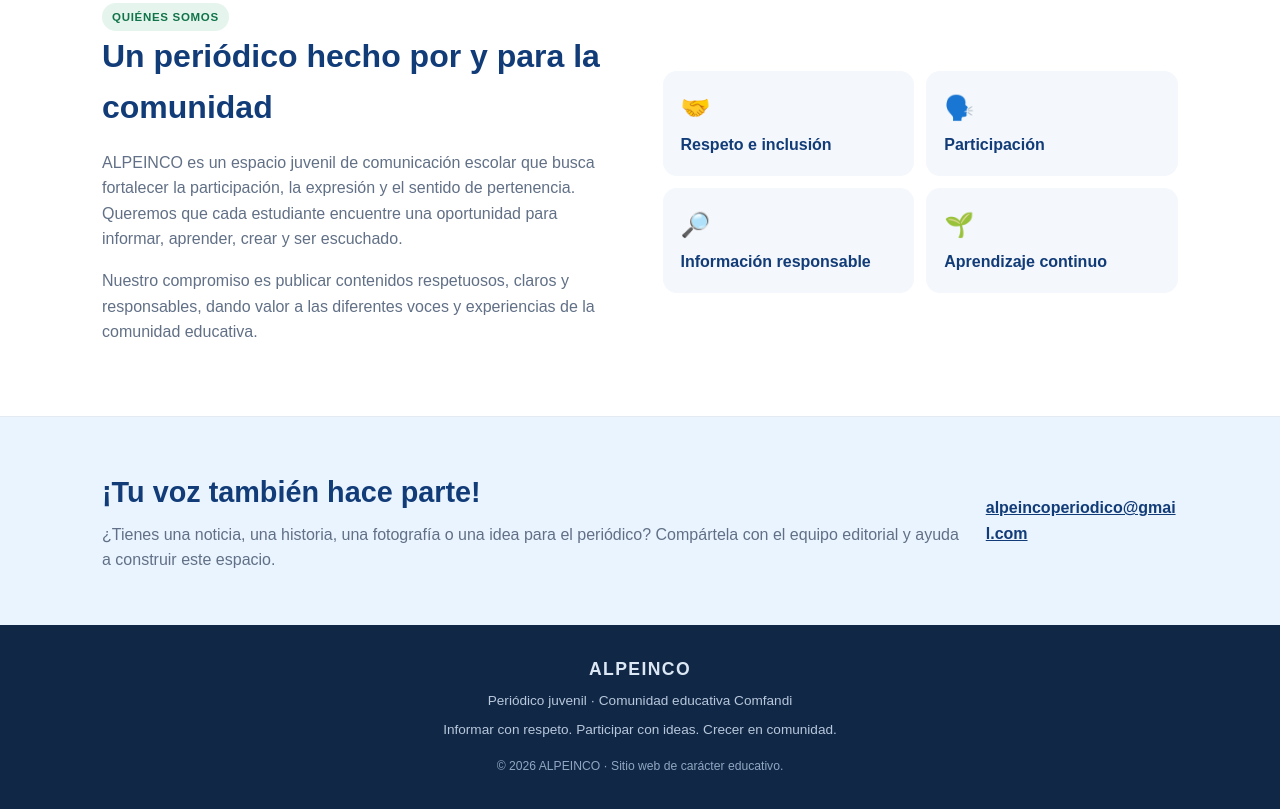
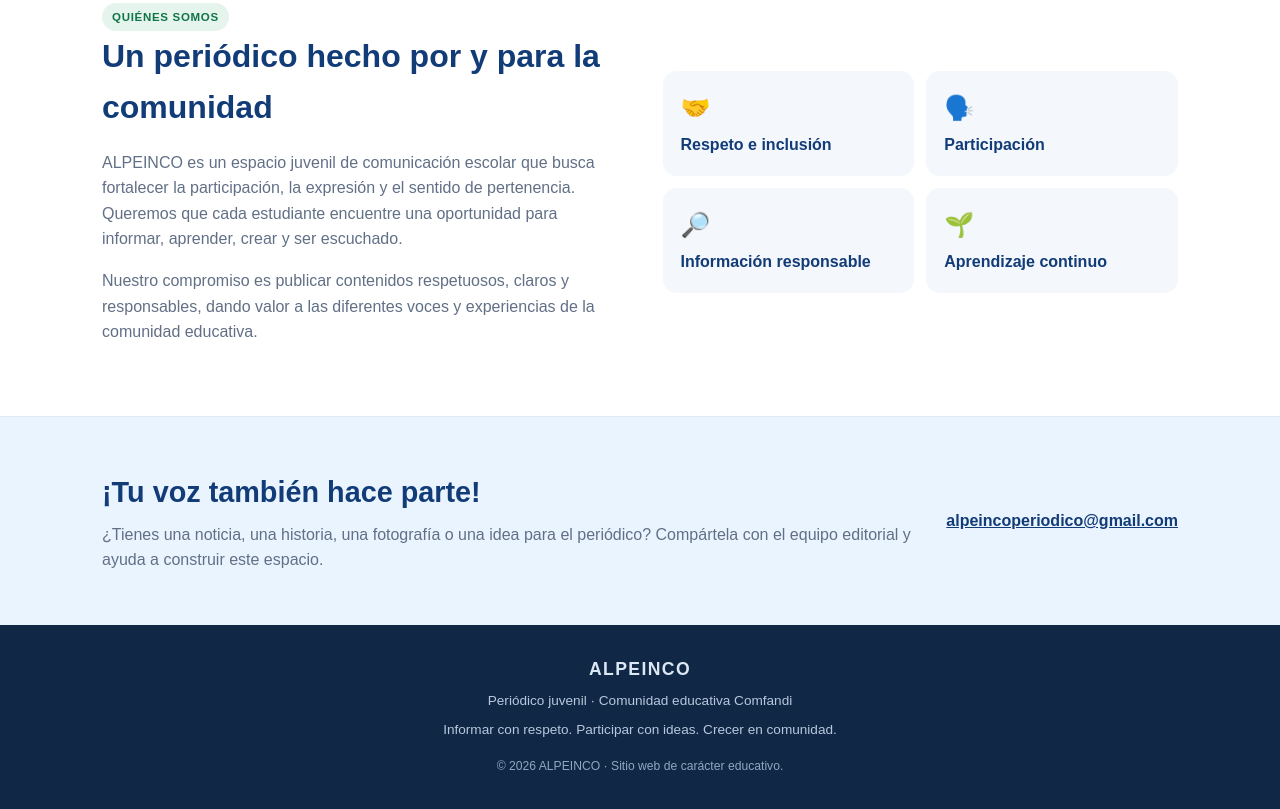
Before and after one commit to Juventud0/A-pe-nco-comfand-, a plain HTML site: page index.html in a window 1280 px wide. Shown: the part 2054-2863 px from the top of the page. Drawn offline with Linux system fonts and the light colour scheme.

Commit message:
Ajustar visualización del correo en el encabezado de contacto

```diff
--- a/index.html
+++ b/index.html
@@ -52,7 +52,7 @@ footer{background:#102746;color:#dce7f4;padding:30px 22px;text-align:center}foot
 <article class="card"><div class="card-top">📣</div><div class="card-body"><h3>Comparte tu historia</h3><p>¿Tienes una noticia, fotografía o experiencia deportiva? Compártela con el equipo editorial.</p><a href="#participa">Enviar una propuesta →</a></div></article></div></section>
 <section class="about" id="nosotros"><div class="about-inner"><div><span class="tag">Quiénes somos</span><h2>Un periódico hecho por y para la comunidad</h2><p>ALPEINCO es un espacio juvenil de comunicación escolar que busca fortalecer la participación, la expresión y el sentido de pertenencia. Queremos que cada estudiante encuentre una oportunidad para informar, aprender, crear y ser escuchado.</p><p>Nuestro compromiso es publicar contenidos respetuosos, claros y responsables, dando valor a las diferentes voces y experiencias de la comunidad educativa.</p></div>
 <div class="values"><div class="value"><span>🤝</span>Respeto e inclusión</div><div class="value"><span>🗣️</span>Participación</div><div class="value"><span>🔎</span>Información responsable</div><div class="value"><span>🌱</span>Aprendizaje continuo</div></div></div></section>
-<section class="participate" id="participa"><div class="participate-inner"><div><h2>¡Tu voz también hace parte!</h2><p>¿Tienes una noticia, una historia, una fotografía o una idea para el periódico? Compártela con el equipo editorial y ayuda a construir este espacio.</p></div><a href="mailto:alpeincoperiodico@gmail.com" style="color:#123c78;font-weight:700;overflow-wrap:anywhere">alpeincoperiodico@gmail.com</a></div></section>
+<section class="participate" id="participa"><div class="participate-inner"><div><h2>¡Tu voz también hace parte!</h2><p>¿Tienes una noticia, una historia, una fotografía o una idea para el periódico? Compártela con el equipo editorial y ayuda a construir este espacio.</p></div><a href="mailto:alpeincoperiodico@gmail.com" style="color:#123c78;font-weight:700;overflow-wrap:anywhere;flex-shrink:0;max-width:100%">alpeincoperiodico@gmail.com</a></div></section>
 </main>
 <footer><strong>ALPEINCO</strong><p>Periódico juvenil · Comunidad educativa Comfandi</p><p>Informar con respeto. Participar con ideas. Crecer en comunidad.</p><p class="copyright">© <span id="year"></span> ALPEINCO · Sitio web de carácter educativo.</p></footer>
 <script>
```
